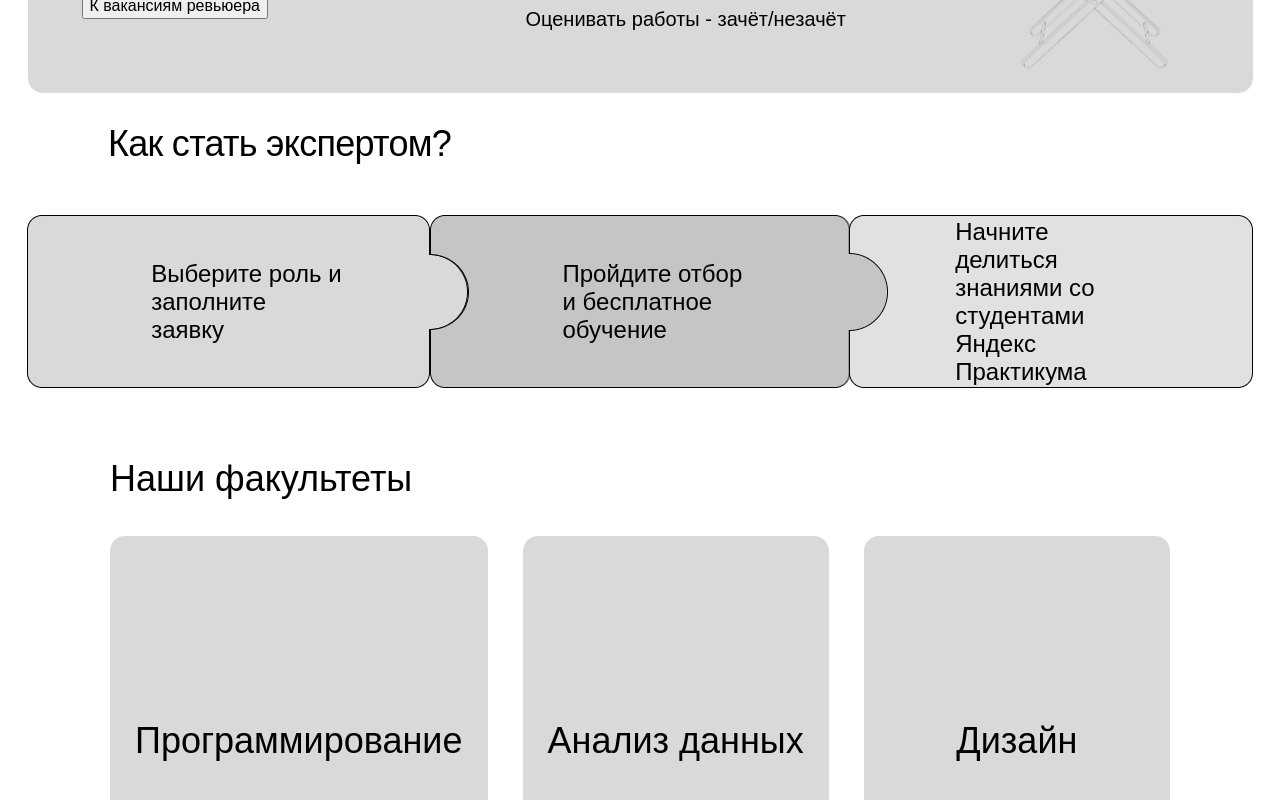
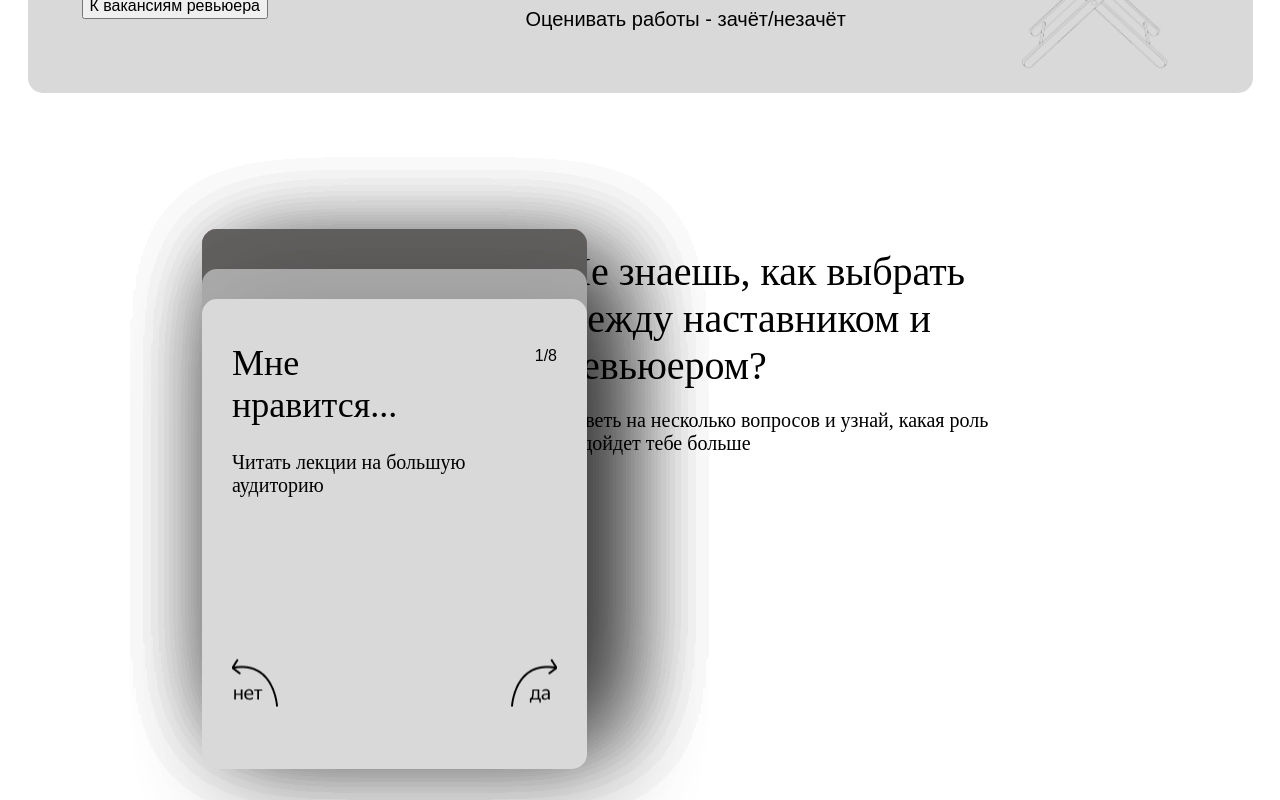
Before and after one commit to NurgaleevaDi/hr-landing, a React (Create React App) app: page / in a window 1280 px wide. Shown: the part 1340-2140 px from the top of the page. Built offline with nearby package versions, Linux system fonts and the light colour scheme.

Commit message:
feated quiz

```diff
--- a/src/components/App.js
+++ b/src/components/App.js
@@ -8,6 +8,7 @@ import Faculties from './Faculties/Faculties';
 import Footer from './Footer/Footer';
 import Schedule from './Schedule/Schedule';
 import Request from './Request/Request';
+import Quiz from './Quiz/Quiz';
 
 function App() {
   return (
@@ -15,6 +16,7 @@ function App() {
       <Header />
       <Intro />
       <Tasks />
+      <Quiz />
       <Expert />
       <Faculties />
       <Roles />
--- a/src/components/Quiz/Quiz.css
+++ b/src/components/Quiz/Quiz.css
@@ -1,4 +1,31 @@
 .quiz {
+  padding: 125px 0;
   display: flex;
-  justify-content: center;
 }
+
+.quiz__inner {
+  display: flex;
+  justify-content: space-between;
+  margin: 0 213px 0 162px;
+  width: 100%;
+}
+
+.quiz__title {
+  font-family: 'YS Display';
+  font-style: normal;
+  font-weight: 400;
+  font-size: 40px;
+  line-height: 47px;
+  max-width: 540px;
+  margin: 0;
+}
+
+.quiz__subtitle {
+  max-width: 463px;
+  margin: 20px 0 0 0;
+  font-family: 'YS Text';
+  font-style: normal;
+  font-weight: 400;
+  font-size: 20px;
+  line-height: 23px;
+}
--- a/src/components/Quiz/Quiz.js
+++ b/src/components/Quiz/Quiz.js
@@ -8,7 +8,13 @@ const Quiz = () => {
 
   return (
     <section className="quiz">
-      <Slider />
+      <div className="quiz__inner">
+        <Slider />
+        <div className="quiz__description">
+          <h2 className="quiz__title">Не знаешь, как выбрать между наставником и ревьюером?</h2>
+          <p className="quiz__subtitle">Ответь на несколько вопросов и узнай, какая роль подойдет тебе больше</p>
+        </div>
+      </div>
     </section>
   );
 };
--- a/src/components/Quiz/Slider/Card/Card.css
+++ b/src/components/Quiz/Slider/Card/Card.css
@@ -76,24 +76,22 @@
   margin: 160px 0 62px 0;
 }
 
-.card__btn_left {
-  background-image: url('../../images/arrowleft.png');
+.card__button {
   background-position: center;
   width: 53px;
   height: 50px;
   border: none;
   background-color: transparent;
+  cursor: pointer;
+}
+
+.card__btn_left {
+  background-image: url('../../images/arrowleft.png');
   margin: 0 0 0 30px;
 }
 
 .card__btn_right {
   background-image: url('../../images/arrowright.png');
-  background-position: center;
-  width: 53px;
-  height: 50px;
-  border: none;
-  background-color: transparent;
-  background-repeat: no-repeat;
   margin: 0 30px 0 0;
 }
 
```
